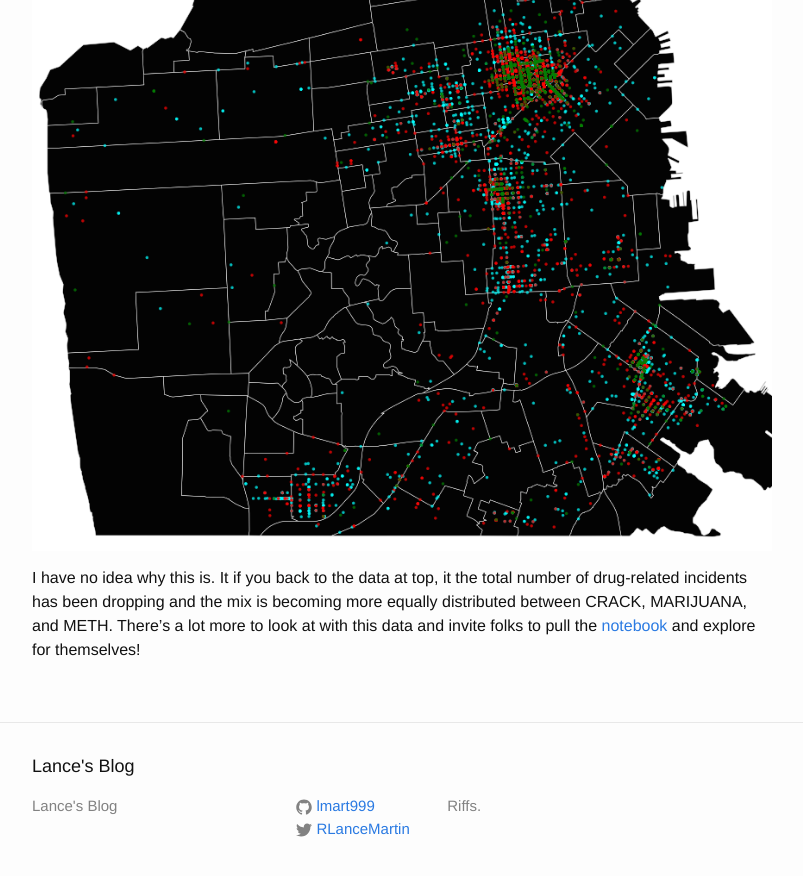
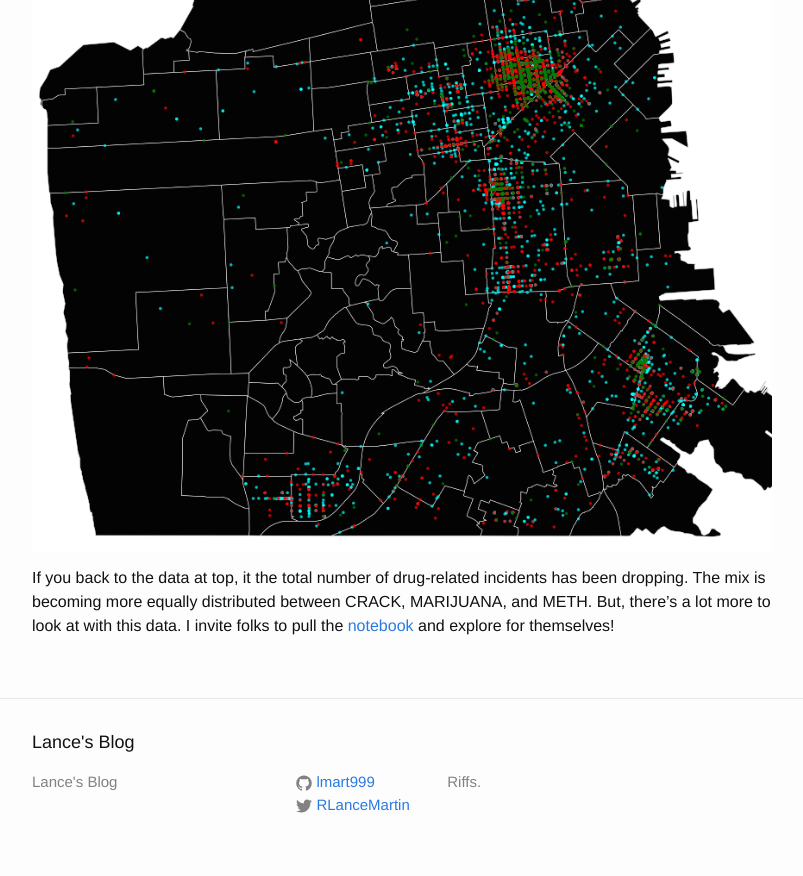
Before and after one commit to rlancemartin/rlancemartin.github.io, a Jekyll site: the page built from _posts/2015-02-28-gis.markdown, in a window 1280 px wide and 900 px high, scrolled down 4303 px. Shown: the top 876 px of the window, without its empty margins (238-1041 px from the left). Built offline with Jekyll 4.4.1, drawn with Linux system fonts in a browser that asks for light colours; Markdown is read by kramdown in place of the engine named in the settings.

Commit message:
Updated.

```diff
--- a/_posts/2015-02-28-gis.markdown
+++ b/_posts/2015-02-28-gis.markdown
@@ -64,4 +64,4 @@
 </figcaption>
 </figure>
 
-I have no idea why this is. It if you back to the data at top, it the total number of drug-related incidents has been dropping and the mix is becoming more equally distributed between CRACK, MARIJUANA, and METH. There's a lot more to look at with this data and invite folks to pull the [notebook](http://nbviewer.ipython.org/github/lmart999/GIS/blob/master/SF_GIS_Crime.ipynb) and explore for themselves!
+If you back to the data at top, it the total number of drug-related incidents has been dropping. The mix is becoming more equally distributed between CRACK, MARIJUANA, and METH. But, there's a lot more to look at with this data. I invite folks to pull the [notebook](http://nbviewer.ipython.org/github/lmart999/GIS/blob/master/SF_GIS_Crime.ipynb) and explore for themselves!
```
